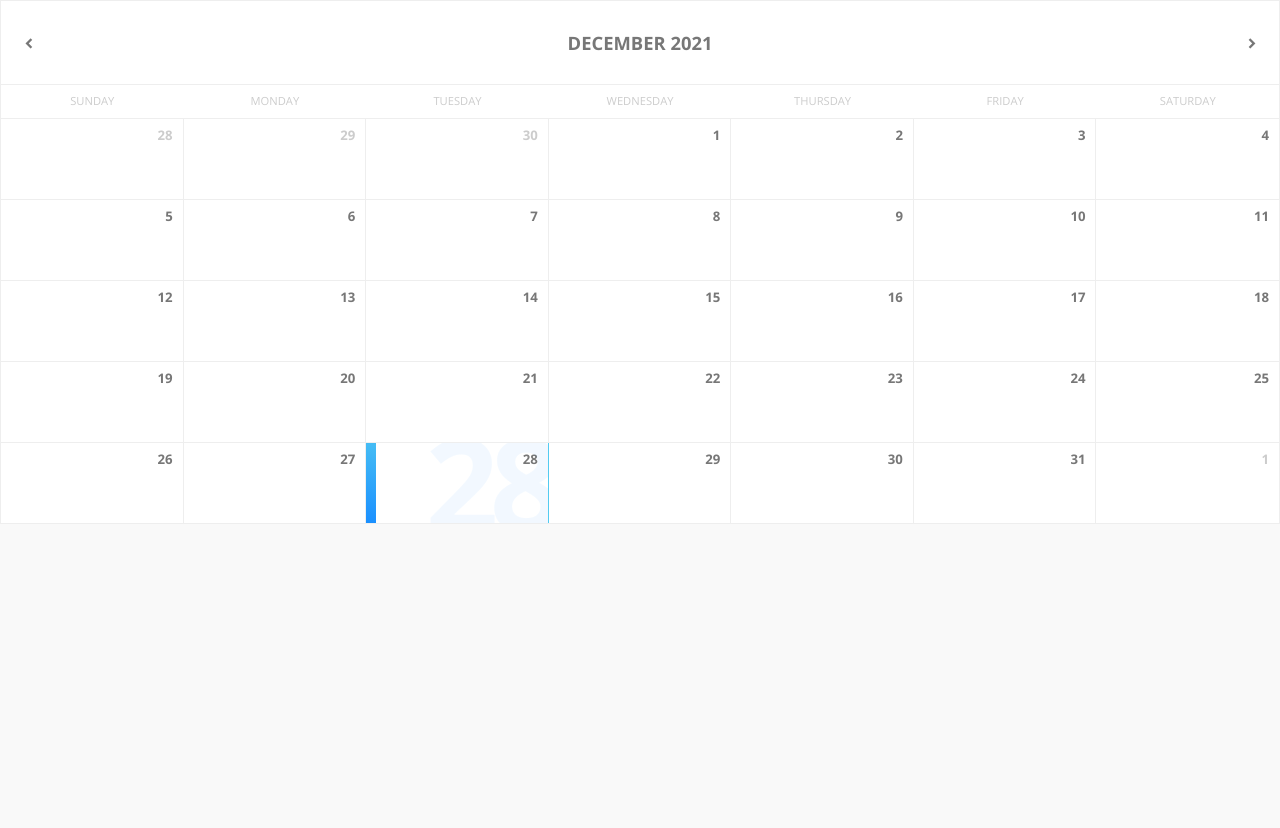
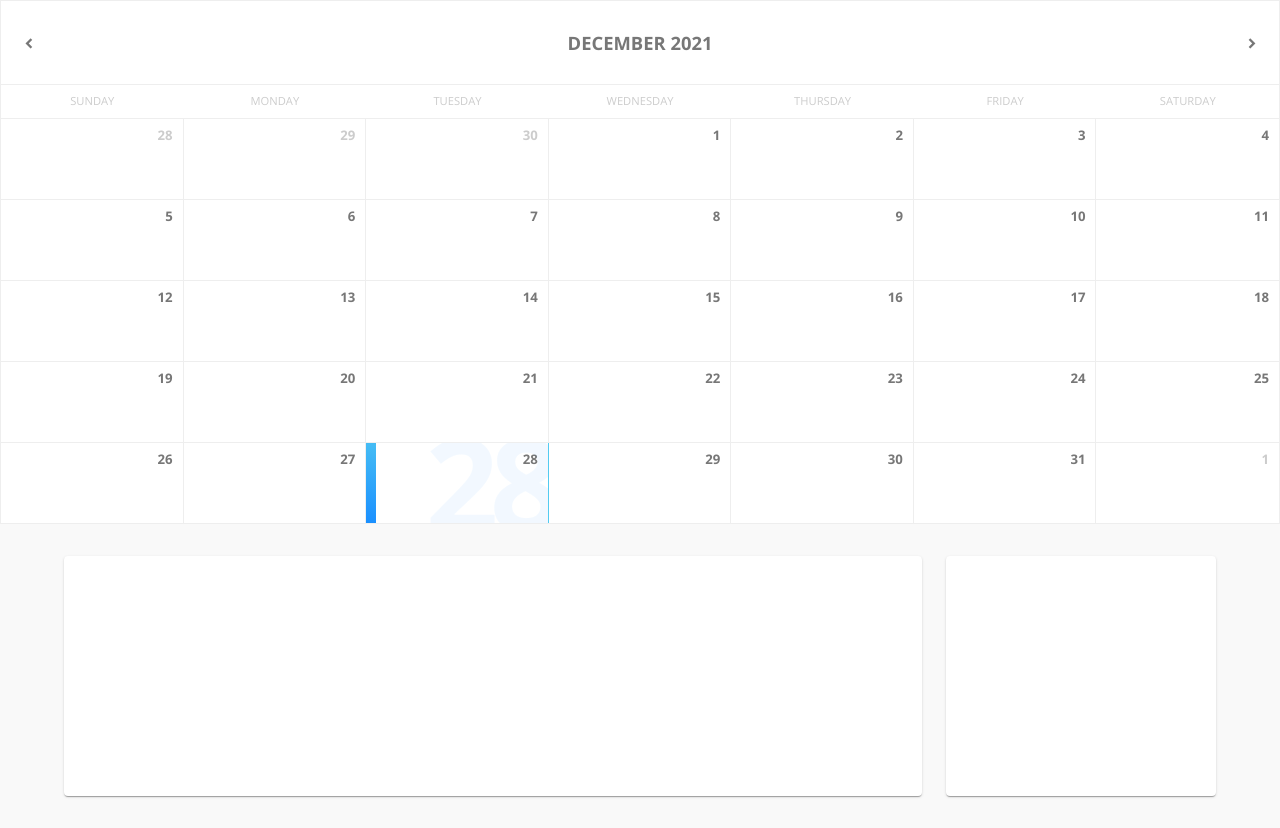
Before and after one commit to dujules23/practice-record-app-be, a React (Create React App) app in the folder practice-record/: page /calendar in a window 1280 px wide. Before the commit the page ends 800 px from the top, so only its background shows below. Built offline with nearby package versions, Linux system fonts and the light colour scheme.

Commit message:
added PointDashboard to Calendar component, render succesfull

```diff
--- a/practice-record/src/view/components/Calendar.js
+++ b/practice-record/src/view/components/Calendar.js
@@ -1,7 +1,8 @@
 import React, { useState } from "react";
 import * as dateFns from "date-fns";
 
-import './Calendar.css'
+import './Calendar.css';
+import PointDashboard from "./PointDashboard";
 
 
 function Calendar () {
@@ -113,6 +114,7 @@
         {renderDays()}
         {renderCells()}
       </div>
+      <PointDashboard />
     </div>
   )
 };
--- a/practice-record/src/view/components/PointDashboard.js
+++ b/practice-record/src/view/components/PointDashboard.js
@@ -0,0 +1,45 @@
+import React from "react";
+import Container from '@mui/material/Container';
+import Grid from '@mui/material/Grid';
+import Paper from '@mui/material/Paper';
+// import Chart from './Chart';
+
+
+
+function PointDashboard () {
+  return(
+
+          <Container maxWidth="lg" sx={{ mt: 4, mb: 4 }}>
+            <Grid container spacing={3}>
+              {/* Chart */}
+              <Grid item xs={12} md={8} lg={9}>
+                <Paper
+                  sx={{
+                    p: 2,
+                    display: 'flex',
+                    flexDirection: 'column',
+                    height: 240,
+                  }}
+                >
+                  {/* <Chart /> */}
+                </Paper>
+              </Grid>
+              {/* Current Badge */}
+              <Grid item xs={12} md={4} lg={3}>
+                <Paper
+                  sx={{
+                    p: 2,
+                    display: 'flex',
+                    flexDirection: 'column',
+                    height: 240,
+                  }}
+                >
+                  {/* <Current Badge /> */}
+                </Paper>
+              </Grid>
+            </Grid>
+          </Container>
+  );
+};
+
+export default PointDashboard;
```
